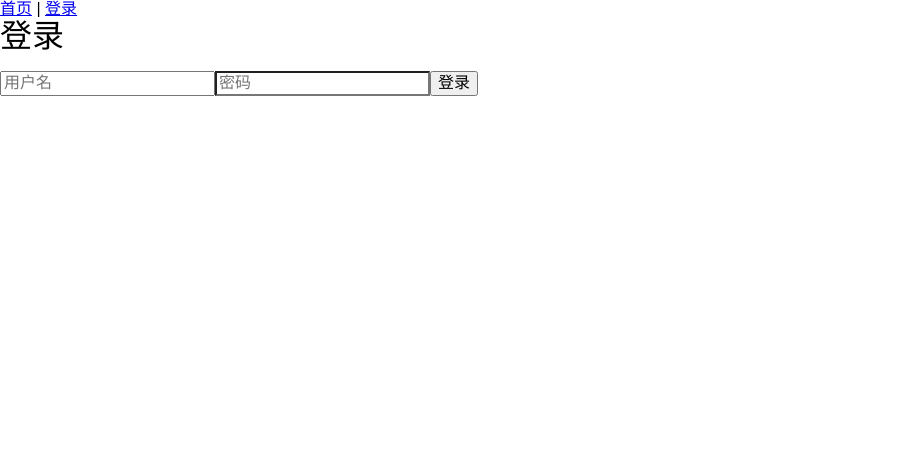
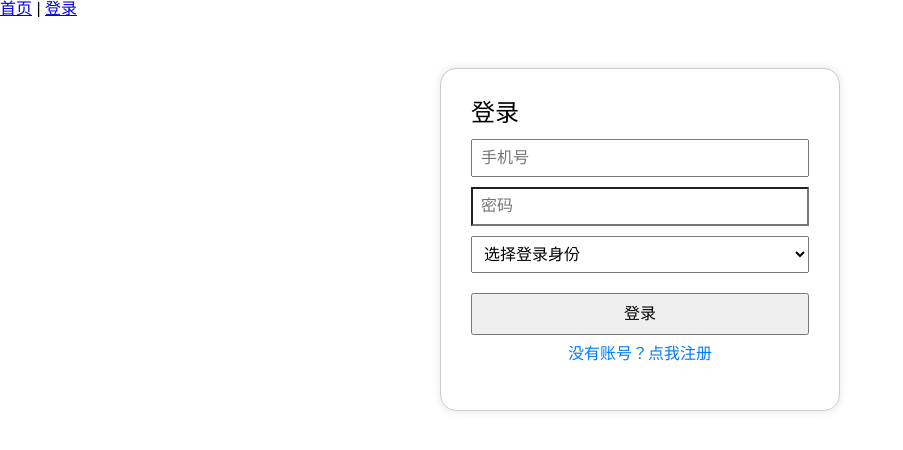
Before and after one commit to klearnin/SiuHub, a Vue app in the folder frontend/: page /login in a window 1280 px wide. Shown: the top 450 px of the page, without its empty margins (0-903 px from the left). Built offline with nearby package versions, Linux system fonts and the light colour scheme.

Commit message:
feat:login

```diff
--- a/frontend/src/router/index.js
+++ b/frontend/src/router/index.js
@@ -1,8 +1,10 @@
 import { createRouter, createWebHistory } from "vue-router";
+import FanView from '../views/fans/fan.vue'
 import Home from "../views/Home.vue";
 import Login from "../views/Login.vue";
 
 const routes = [
+    { path: '/fans', component: FanView },
     { path: "/", component: Home },
     { path: "/login", component: Login }
 ];
--- a/frontend/src/views/Login.vue
+++ b/frontend/src/views/Login.vue
@@ -1,21 +1,208 @@
 <template>
-    <div>
-      <h1>登录</h1>
-      <input v-model="username" placeholder="用户名" />
-      <input v-model="password" type="password" placeholder="密码" />
-      <button @click="login">登录</button>
+  <div class="auth-container">
+    <div class="form-box">
+      <h2>{{ isRegister ? "注册" : "登录" }}</h2>
+
+      <div v-if="isRegister">
+        <input v-model="form.name" placeholder="姓名" />
+        <input v-model="form.phone" placeholder="手机号" />
+        <input v-model="form.email" placeholder="邮箱" />
+        <input v-model="form.password" type="password" placeholder="密码" />
+        <div class="captcha-row">
+          <input v-model="form.captcha" placeholder="验证码" />
+          <button @click="sendCaptcha" :disabled="captchaCountdown > 0">
+            {{ captchaCountdown > 0 ? `${captchaCountdown}s` : "发送验证码" }}
+          </button>
+        </div>
+
+        <select v-model="form.userType">
+          <option disabled value="">选择用户类型</option>
+          <option value="coach">教练</option>
+          <option value="fan">球迷</option>
+          <option value="player">球员</option>
+          <option value="manager">经理</option>
+          <option value="medic">队医</option>
+        </select>
+
+        <!-- 教练专属 -->
+        <div v-if="form.userType === 'coach'">
+          <input v-model="form.teamName" placeholder="球队名称" />
+          <input v-model="form.teamAbbr" placeholder="球队简称" />
+          <input type="file" @change="handleLogoUpload" />
+        </div>
+
+        <!-- 球迷专属 -->
+        <div v-if="form.userType === 'fan'">
+          <input v-model="form.teamId" placeholder="支持的主队ID" />
+        </div>
+
+        <!-- 其他身份（邀请码） -->
+        <div v-if="['player', 'manager', 'medic'].includes(form.userType)">
+          <input v-model="form.teamId" placeholder="邀请码" />
+        </div>
+      </div>
+      <div v-else>
+        <input v-model="form.phone" placeholder="手机号" />
+        <input v-model="form.password" type="password" placeholder="密码" />
+        <select v-model="form.userType">
+          <option disabled value="">选择登录身份</option>
+          <option value="fan">球迷</option>
+          <option value="coach">教练</option>
+          <option value="player">球员</option>
+          <option value="manager">经理</option>
+          <option value="medic">队医</option>
+        </select>
+      </div>
+
+      <button @click="isRegister ? register() : login()">
+        {{ isRegister ? "注册" : "登录" }}
+      </button>
+      <p @click="isRegister = !isRegister" class="switch-mode">
+        {{ isRegister ? "已有账号？点我登录" : "没有账号？点我注册" }}
+      </p>
+    </div>
   </div>
 </template>
 
 <script setup>
 import { ref } from "vue";
+import { useRouter } from "vue-router"; // 添加
 import axios from "axios";
 
-  const username = ref("");
-  const password = ref("");
+const router = useRouter(); // 添加
+
+const isRegister = ref(false);
+const form = ref({
+  name: "",
+  phone: "",
+  email: "",
+  password: "",
+  captcha: "",
+  userType: "",
+  teamName: "",
+  teamAbbr: "",
+  teamId: "",
+  logoFile: null,
+});
+
+const handleLogoUpload = (e) => {
+  form.value.logoFile = e.target.files[0];
+};
 
 const login = async () => {
-    const res = await axios.post("http://localhost:5000/api/auth/login", { username: username.value, password: password.value });
+  try {
+    const res = await axios.post("http://localhost:5000/api/auth/login", {
+      phone: form.value.phone,
+      password: form.value.password,
+      type: form.value.userType, // 加入身份类型
+    });
+    // 👇 添加在这里
+    console.log("登录返回数据", res.data);
+
     localStorage.setItem("token", res.data.token);
+    alert("登录成功");
+
+    // 根据用户类型跳转（这里只处理 fan 示例）
+    if (res.data.user.type === "fan") {
+      router.push("/fans");
+    } else {
+      alert("该用户类型暂未设置跳转");
+    }
+  } catch (err) {
+    alert(err.response?.data?.message || "登录失败");
+  }
+};
+
+const register = async () => {
+  try {
+    const formData = new FormData();
+    formData.append("name", form.value.name);
+    formData.append("phone", form.value.phone);
+    formData.append("email", form.value.email);
+    formData.append("password", form.value.password);
+    formData.append("captcha", form.value.captcha);
+    formData.append("teamId", form.value.teamId);
+    formData.append("teamName", form.value.teamName);
+    formData.append("teamAbbr", form.value.teamAbbr);
+    if (form.value.logoFile) {
+      formData.append("file", form.value.logoFile);
+    }
+
+    const res = await axios.post(
+      `http://localhost:5000/api/auth/register/${form.value.userType}`,
+      formData,
+      {
+        headers: { "Content-Type": "multipart/form-data" },
+      }
+    );
+    alert(res.data.message);
+  } catch (err) {
+    alert(err.response?.data?.message || "注册失败");
+  }
+};
+
+const captchaCountdown = ref(0);
+let countdownTimer = null;
+
+const sendCaptcha = async () => {
+  try {
+    await axios.post("http://localhost:5000/api/auth/send-captcha", {
+      phone: form.value.phone,
+    });
+    alert("验证码已发送");
+    captchaCountdown.value = 60;
+    countdownTimer = setInterval(() => {
+      captchaCountdown.value--;
+      if (captchaCountdown.value <= 0) clearInterval(countdownTimer);
+    }, 1000);
+  } catch (err) {
+    alert(err.response?.data?.message || "验证码发送失败");
+  }
 };
 </script>
+
+<style scoped>
+.auth-container {
+  display: flex;
+  justify-content: center;
+  padding: 50px 20px;
+}
+.form-box {
+  width: 400px;
+  padding: 30px;
+  border: 1px solid #ccc;
+  border-radius: 16px;
+  box-shadow: 0 0 10px rgba(0, 0, 0, 0.1);
+  background: white;
+}
+input,
+select {
+  display: block;
+  width: 100%;
+  padding: 8px;
+  margin: 10px 0;
+}
+button {
+  width: 100%;
+  padding: 10px;
+  margin-top: 10px;
+  cursor: pointer;
+}
+.switch-mode {
+  text-align: center;
+  color: #007bff;
+  margin-top: 10px;
+  cursor: pointer;
+}
+.captcha-row {
+  display: flex;
+  gap: 10px;
+  align-items: center;
+}
+.captcha-row input {
+  flex: 1;
+}
+.captcha-row button {
+  width: 120px;
+}
+</style>
--- /dev/null
+++ b/frontend/src/views/fans/fan.vue
@@ -0,0 +1,17 @@
+<template>
+    <div class="fan-page">
+      <h1>这是球迷主页</h1>
+    </div>
+  </template>
+
+  <script setup>
+  // 你可以在这里添加获取用户信息、获取主队等逻辑
+  </script>
+
+  <style scoped>
+  .fan-page {
+    text-align: center;
+    padding: 100px 0;
+    font-size: 24px;
+  }
+  </style>
```
Lines whose indentation alone changed are shown as unchanged.
